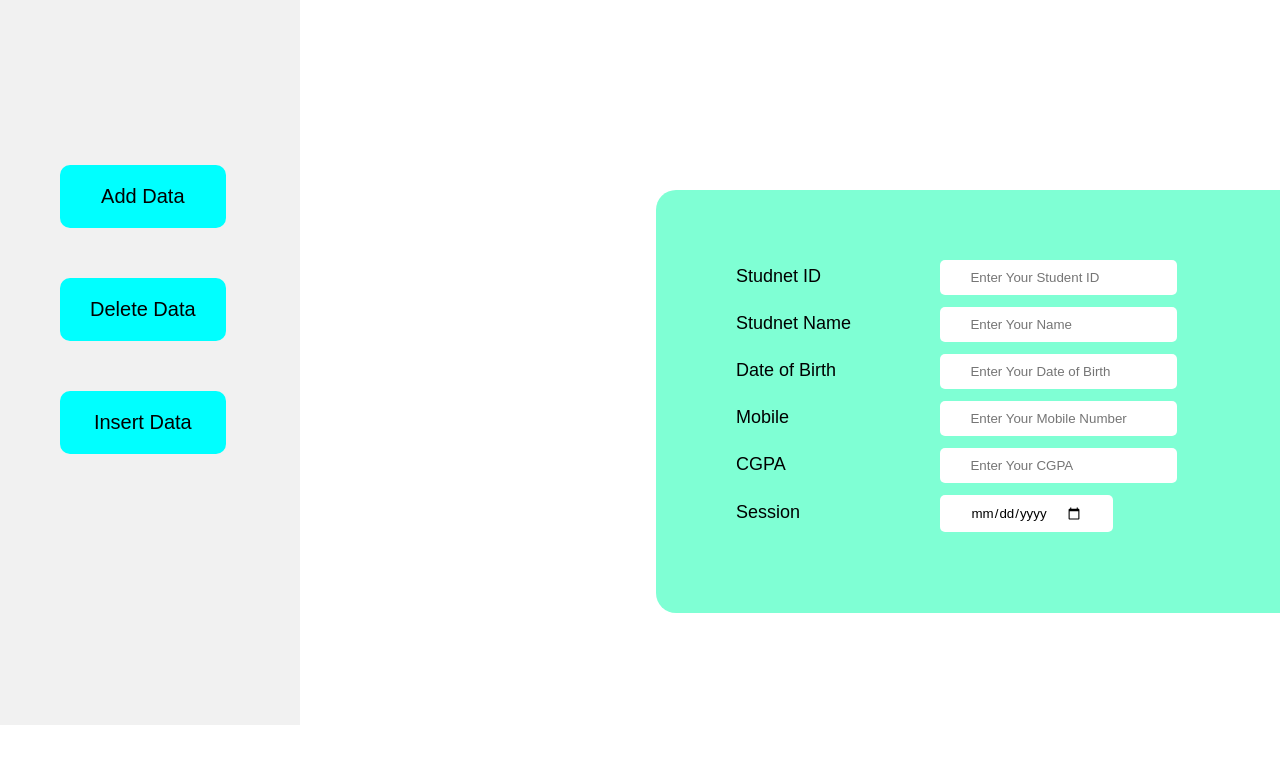
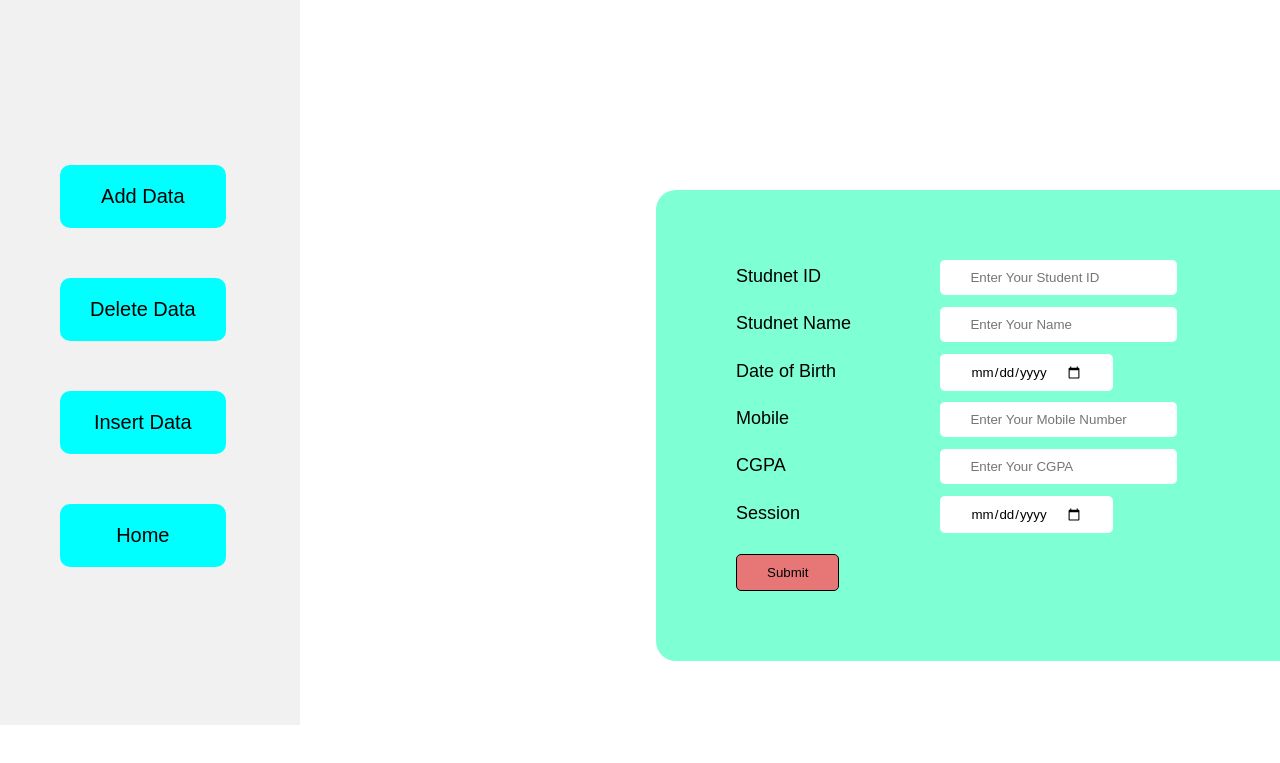
Before and after one commit to Mohiuddin-64bit/collage-form, a plain HTML site: page adddata.html in a window 1280 px wide. Shown: the part 75-838 px from the top of the page. Drawn offline with Linux system fonts and the light colour scheme.

Commit message:
sumbit btn added

```diff
--- a/adddata.css
+++ b/adddata.css
@@ -17,9 +17,6 @@
   overflow: hidden;
 }
 
-.navbar{
-
-}
 .navbar ul{
   position: absolute;
   top: 30%;
@@ -79,3 +76,11 @@
   padding: 1px 16px;
   height: 1000px;
 }
+.submit-btn{
+  padding: 10px 30px;
+  margin-top: 10px;
+  border: 1px solid black;
+  border-radius: 5px;
+  background-color: rgb(231, 119, 119);
+
+}
--- a/adddata.html
+++ b/adddata.html
@@ -16,10 +16,12 @@
           <li> <a href="">Add Data</a></li>
           <li> <a href="">Delete Data</a></li>
           <li> <a href="">Insert Data</a></li>
+          <li> <a href="index.html">Home</a></li>
         </ul>
       </nav>
     </aside>
   </header>
+  <main>
     <div class="student-info">
       <div class="container">
         <form class="form">
@@ -28,15 +30,18 @@
           <label>Studnet Name</label>
           <input type="number" placeholder="Enter Your Name"><br>
           <label>Date of Birth</label>
-        <input type="data" placeholder="Enter Your Date of Birth"><br>
+          <input type="date" placeholder="Enter Your Date of Birth"><br>
           <label>Mobile</label>
           <input type="number" placeholder="Enter Your Mobile Number"><br>
           <label>CGPA</label>
           <input type="number" placeholder="Enter Your CGPA"><br>
           <label>Session</label>
           <input type="date" placeholder="Enter Your Session"><br>
+          <button class="submit-btn">Submit</button>
         </form>
       </div>
     </div>
+  </main>
+
 </body>
 </html>
```
Lines whose indentation alone changed are shown as unchanged.
